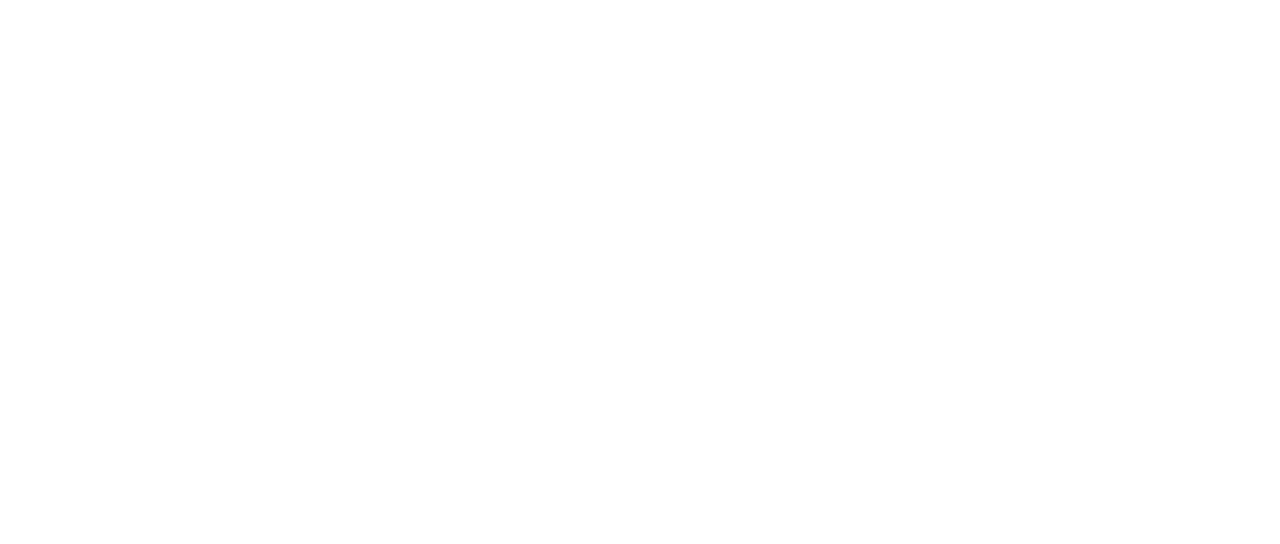
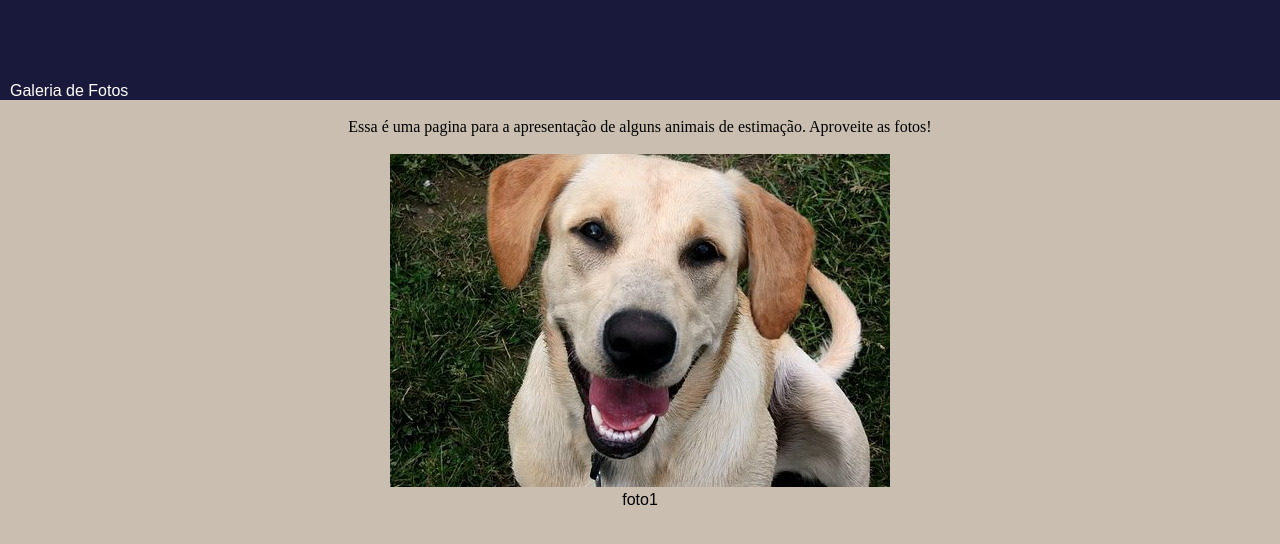
Before and after one commit to lucaszamp1/Aula5-Exer1, a plain HTML site: page index.html in a window 1280 px wide. Drawn offline with Linux system fonts and the light colour scheme.

Commit message:
Alteração 1

```diff
--- /dev/null
+++ b/css/estilo.css
@@ -0,0 +1,29 @@
+* {
+    margin: 0;
+    padding: 0;
+}
+
+body {
+    background-color: rgb(201, 190, 175);
+    text-align: center;
+}
+
+header {
+    background-color: rgb(25, 25, 59);
+    width: 100%;
+    height: 80px;
+    padding: 10px;
+    color: white;
+    font-family: 'Nunito', sans-serif;
+    display: flex;
+}
+
+p {
+    color: black;
+}
+.foto1{
+
+}
+figcaption{
+    font-family:Arial, Helvetica, sans-serif ;
+}
--- a/index.html
+++ b/index.html
@@ -4,8 +4,23 @@
     <meta charset="UTF-8">
     <meta name="viewport" content="width=device-width, initial-scale=1.0">
     <title>Document</title>
+    <link rel="stylesheet" href="css/estilo.css">
 </head>
 <body>
+    <header><br><br><br><br>
+            Galeria de Fotos
+    </header>
+  <main>
+    <p><br>
+        Essa é uma pagina para a apresentação de alguns animais de estimação. Aproveite as fotos!
+      </p><br>
+      <figure class="foto1">
+        <img src="img/sample1.jpg">
 
+        <figcaption>
+             foto1
+        </figcaption>
+      </figure>
+  </main>
 </body>
 </html>
```
Also changed, not shown: img/sample1.jpg (added), img/sample2.jpg (added), img/sample3.jpg (added), img/sample4.jpg (added), img/sample5.jpg (added).
